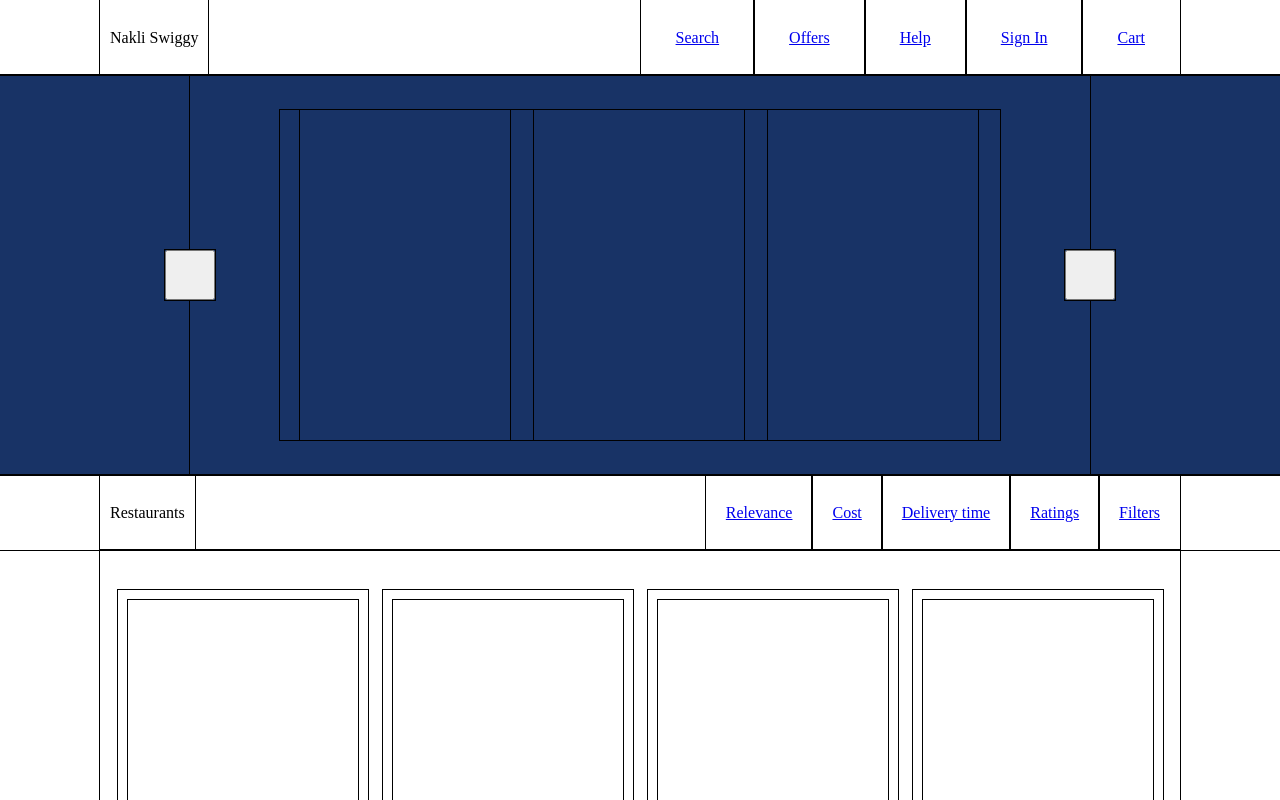
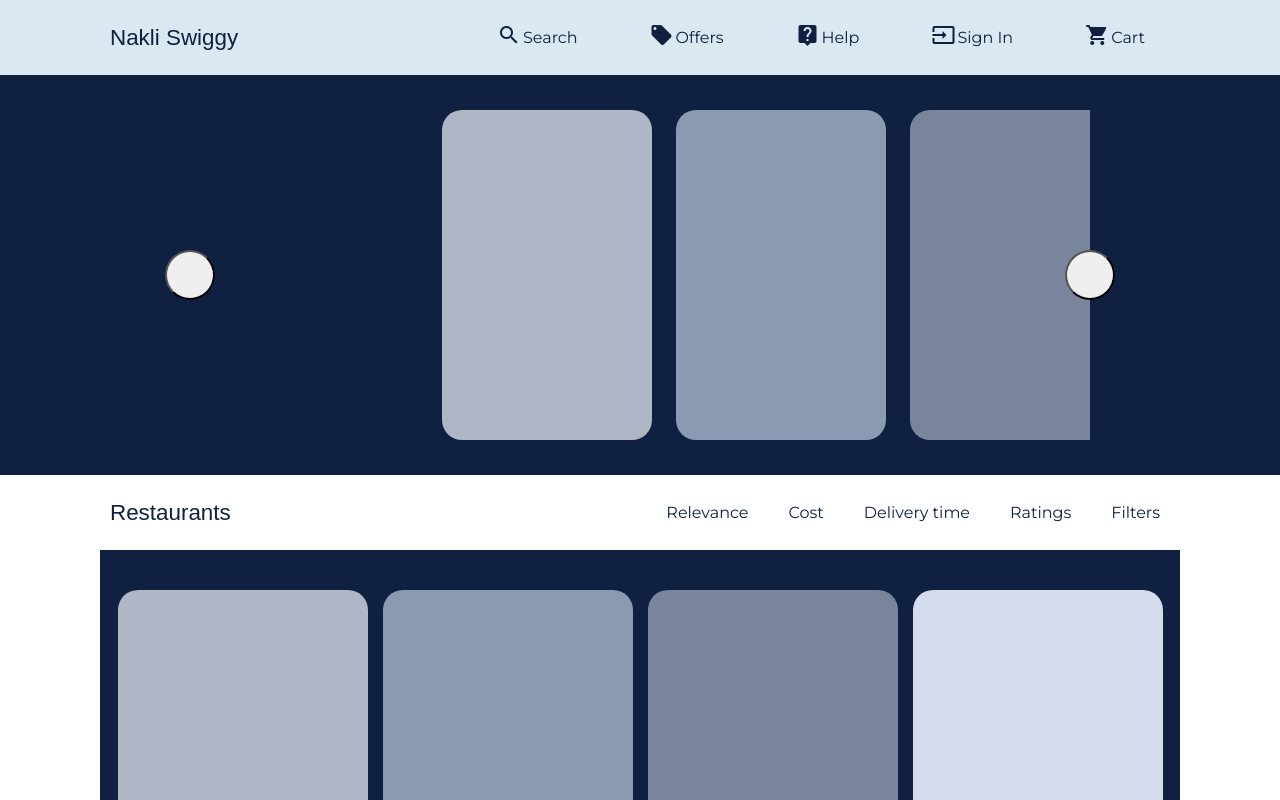
Before and after one commit to convict-git/layouts, a plain HTML site: page index.html in a window 1280 px wide. Both pictures are taken after a click on the button 190 px from the left and 275 px from the top of the page. Shown: the top 800 px of the page. Drawn offline with Linux system fonts and the light colour scheme.

Commit message:
First version complete

```diff
--- a/index.html
+++ b/index.html
@@ -6,6 +6,8 @@
    <meta http-equiv="X-UA-Compatible" content="IE=edge">
    <meta name="viewport" content="width=device-width, initial-scale=1.0">
    <link rel="stylesheet" href="style.css">
+   <script src="script.js" defer></script>
+   <link href="https://fonts.googleapis.com/icon?family=Material+Icons" rel="stylesheet">
    <title>Layouts</title>
 </head>
 <body>
@@ -17,6 +19,7 @@
             <li class="nav-list-item">
                <a href="http://">
                   <div class="list-item-container">
+                     <i class="material-icons">search</i>
                      Search
                   </div>
                </a>
@@ -24,6 +27,7 @@
             <li class="nav-list-item">
                <a href="http://">
                   <div class="list-item-container">
+                     <i class="material-icons">local_offer</i>
                      Offers
                   </div>
                </a>
@@ -31,6 +35,7 @@
             <li class="nav-list-item">
                <a href="http://">
                   <div class="list-item-container">
+                     <i class="material-icons">live_help</i>
                      Help
                   </div>
                </a>
@@ -38,6 +43,7 @@
             <li class="nav-list-item">
                <a href="http://">
                   <div class="list-item-container">
+                     <i class="material-icons">input</i>
                      Sign In
                   </div>
                </a>
@@ -45,6 +51,7 @@
             <li class="nav-list-item">
                <a href="http://">
                   <div class="list-item-container">
+                     <i class="material-icons">shopping_cart</i>
                      Cart
                   </div>
                </a>
@@ -67,6 +74,7 @@
             <div class="inside-box"></div>
             <div class="inside-box"></div>
             <div class="inside-box"></div>
+            <div class="inside-box"></div>
          </div>
          <button class="right-slide-but">
          </button>
@@ -79,7 +87,7 @@
       <div class="filter-head">
          <div class="left-filter-head">Restaurants </div>
          <ul class="right-filter-head">
-            <li class="filter-head-list-item">
+            <li class="filter-head-filter-item">
                <a href="http://">
                   <div class="filter-item-container">
                      Relevance
@@ -152,6 +160,22 @@
          <div class="image-pos"></div>
          <div class="content-pos"></div>
       </div>
+      <div class="dish-card">
+         <div class="image-pos"></div>
+         <div class="content-pos"></div>
+      </div>
+      <div class="dish-card">
+         <div class="image-pos"></div>
+         <div class="content-pos"></div>
+      </div>
+      <div class="dish-card">
+         <div class="image-pos"></div>
+         <div class="content-pos"></div>
+      </div>
+      <div class="dish-card">
+         <div class="image-pos"></div>
+         <div class="content-pos"></div>
+      </div>
    </div>
 
 
--- /dev/null
+++ b/script.js
@@ -0,0 +1,18 @@
+var current_offset = 0;
+var shift = 232;
+
+document.querySelector(".left-slide-but").addEventListener("click", () => {
+  console.log("left clicked");
+  current_offset = current_offset + shift;
+  document.querySelectorAll(".inside-box").forEach((el) => {
+    el.style.transform = `translateX(${current_offset}px)`;
+  });
+});
+
+document.querySelector(".right-slide-but").addEventListener("click", () => {
+  console.log("right clicked");
+  current_offset = current_offset - shift;
+  document.querySelectorAll(".inside-box").forEach((el) => {
+    el.style.transform = `translateX(${current_offset}px)`;
+  });
+});
--- a/style.css
+++ b/style.css
@@ -1,15 +1,24 @@
+@import url("https://fonts.googleapis.com/css2?family=Montserrat&display=swap");
 :root {
-  --light-color: white;
-  --dark-color: rgb(24, 51, 102);
+  --light-color: rgb(217, 232, 241);
+  --medium-color: rgb(187, 209, 224);
+  --dark-color: rgb(15, 32, 65);
 }
 
 * {
-  /* background-color: rgb(83, 145, 204); */
+  transition: all 0.2s ease-in;
   height: 100%;
   box-sizing: border-box;
   padding: 0px;
   margin: 0px;
-  outline: 1px solid black;
+  font-family: "Montserrat", sans-serif;
+  color: var(--dark-color);
+  /* outline: 1px solid black; */
+}
+
+div.top-bar,
+div.top-bar * {
+  background-color: var(--light-color);
 }
 
 div.top-bar {
@@ -20,7 +29,6 @@ div.top-bar {
   right: 0px;
   width: 100%;
   height: 75px;
-  overflow: hidden;
 }
 
 .filter-head,
@@ -34,6 +42,9 @@ div.top-bar {
 
 .left-nav,
 .left-filter-head {
+  font-size: 1.4em;
+  font-family: sans-serif;
+  font-weight: 300;
   display: flex;
   width: auto;
   padding: 10px;
@@ -51,7 +62,7 @@ div.top-bar {
 
 .nav-list-item {
   display: flex;
-  align-items: center;
+  align-content: center;
 }
 
 .filter-item-container,
@@ -74,13 +85,13 @@ div.top-bar {
 /* everything above is for top-bar */
 
 .middle-slidebar {
-  overflow: hidden;
   margin-top: 75px;
   height: 400px;
   background-color: var(--dark-color);
 }
 
 .wrapper-slider {
+  overflow: visible;
   position: relative;
   display: flex;
   width: 900px;
@@ -88,11 +99,25 @@ div.top-bar {
   align-items: center;
   justify-content: center;
 }
+
+.left-slide-but:active,
+.right-slide-but:active {
+  background-color: var(--medium-color);
+}
+
+.left-slide-but:hover,
+.right-slide-but:hover {
+  box-shadow: 0px 0px 100px 50px var(--dark-color);
+  border: 2px solid var(--dark-color), 1px solid white;
+}
+
 .left-slide-but,
 .right-slide-but {
+  border-radius: 30px;
   position: absolute;
   height: 50px;
   width: 50px;
+  z-index: 1;
 }
 .left-slide-but {
   left: 0;
@@ -106,16 +131,53 @@ div.top-bar {
 .main-slider {
   overflow: hidden;
   height: 330px;
-  width: 80%;
+  width: 100%;
   white-space: nowrap;
   padding: 0px 10px;
+}
+
+.inside-box:nth-child(4n + 0) {
+  background-color: rgb(213, 220, 236);
+}
+.inside-box:nth-child(4n + 1) {
+  background-color: rgb(175, 182, 197);
+}
+.inside-box:nth-child(4n + 2) {
+  background-color: rgb(140, 153, 179);
+}
+.inside-box:nth-child(4n + 3) {
+  background-color: rgb(121, 133, 156);
 }
 
 .inside-box {
   display: inline-block;
   width: 210px;
   margin: 0px 10px;
-  /* background-color: rgb(24, 51, 102); */
+  transition: all 1s ease;
+  z-index: 10;
+  /* background-color: rgb(146, 166, 204); */
+}
+
+.dish-card:hover,
+.inside-box:hover {
+  -webkit-margin-top-collapse: discard;
+  transform: scale(1.1) translateZ(0);
+  transition: transform 10ms ease-in 10ms ease-out;
+  box-shadow: 0px 0px 50px 10px var(--light-color) inset;
+  filter: drop-shadow(0px 0px 100px);
+  border-radius: 10px;
+}
+.nav-list-item:hover {
+  border-radius: 5px;
+  filter: drop-shadow(0px 0px 50px);
+}
+.filter-head-filter-item:hover {
+  text-decoration: underline;
+}
+
+.dish-card,
+.inside-box {
+  border-radius: 20px;
 }
 
 .hidden {
@@ -127,11 +189,12 @@ div.top-bar {
 }
 
 .filter-case-head {
-  overflow: hidden;
   height: 75px;
 }
 
 .show-rest {
+  background-color: var(--dark-color);
+  height: auto;
   margin: 0px 100px;
   display: grid;
   grid-template-columns: repeat(auto-fill, minmax(260px, 1fr));
@@ -152,7 +215,29 @@ div.top-bar {
   height: 200px;
   width: 100%;
 }
+
 .content-pos {
   width: 100%;
   height: 100px;
 }
+
+i.material-icons {
+  height: 30px;
+  margin: 2px;
+}
+a {
+  text-decoration: none;
+}
+
+.dish-card:nth-child(4n + 0) {
+  background-color: rgb(213, 220, 236);
+}
+.dish-card:nth-child(4n + 1) {
+  background-color: rgb(175, 182, 197);
+}
+.dish-card:nth-child(4n + 2) {
+  background-color: rgb(140, 153, 179);
+}
+.dish-card:nth-child(4n + 3) {
+  background-color: rgb(121, 133, 156);
+}
```
